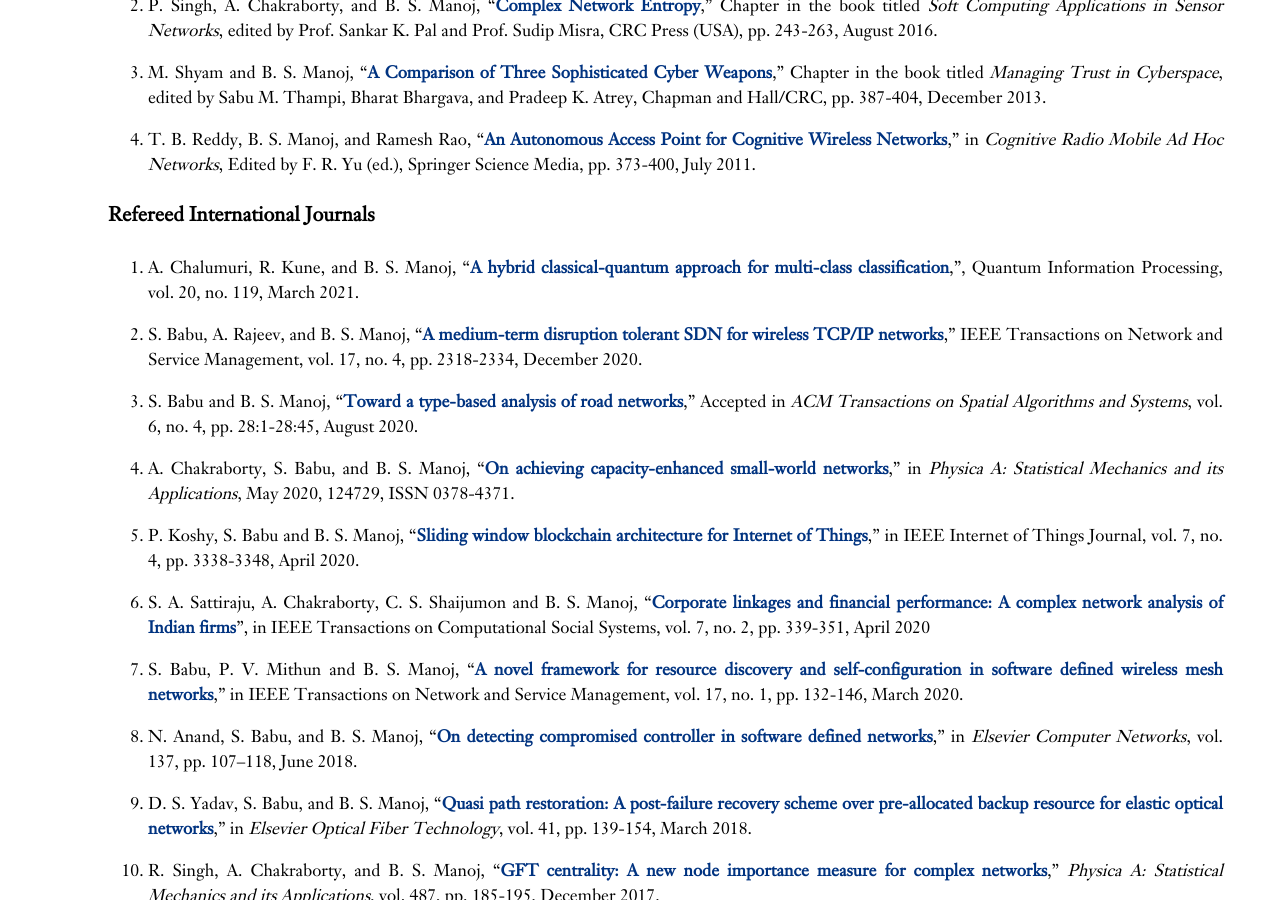
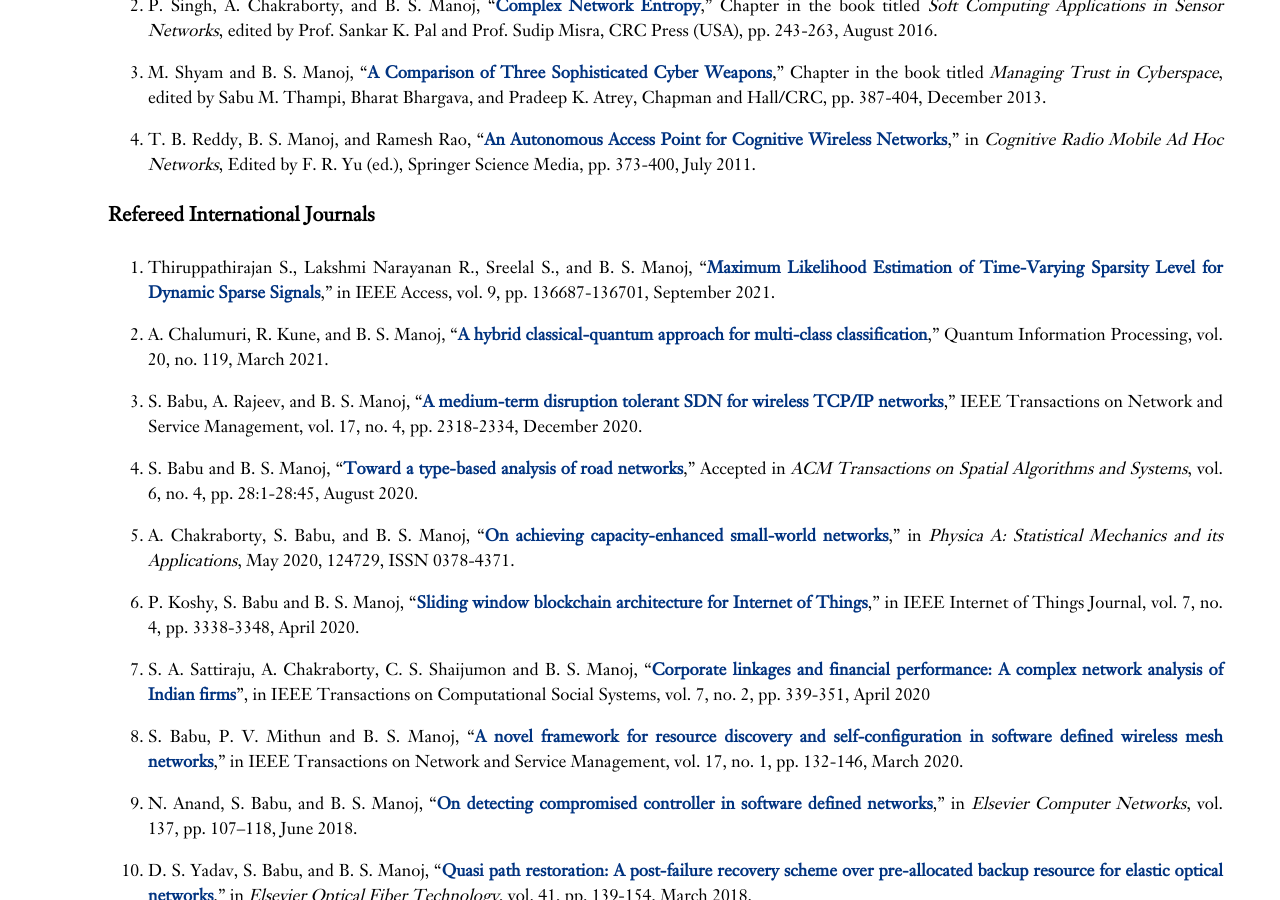
Before and after one commit to iist-sysnet/iist-sysnet.github.io, a Jekyll site: the page built from publications.md, in a window 1280 px wide and 900 px high, scrolled down 517 px. Built offline with Jekyll 4.4.1, drawn with Linux system fonts in a browser that asks for light colours.

Commit message:
Update publications.md

```diff
--- a/publications.md
+++ b/publications.md
@@ -34,7 +34,9 @@
 
 #### Refereed International Journals
 
-17. A. Chalumuri, R. Kune, and B. S. Manoj, "[**A hybrid classical-quantum approach for multi-class classification**](https://doi.org/10.1007/s11128-021-03029-9){:target="_blank"},", Quantum Information Processing, vol. 20, no. 119, March 2021.
+18. Thiruppathirajan S., Lakshmi Narayanan R., Sreelal S., and B. S. Manoj, "[**Maximum Likelihood Estimation of Time-Varying Sparsity Level for Dynamic Sparse Signals**](https://doi.org/10.1109/ACCESS.2021.3113871){:target="_blank"}," in IEEE Access, vol. 9, pp. 136687-136701, September 2021.
+
+17. A. Chalumuri, R. Kune, and B. S. Manoj, "[**A hybrid classical-quantum approach for multi-class classification**](https://doi.org/10.1007/s11128-021-03029-9){:target="_blank"}," Quantum Information Processing, vol. 20, no. 119, March 2021.
 
 16. S. Babu, A. Rajeev, and B. S. Manoj, "[**A medium-term disruption tolerant SDN for wireless TCP/IP networks**](https://doi.org/10.1109/TNSM.2020.3023889){:target="_blank"}," IEEE Transactions on Network and Service Management, vol. 17, no. 4, pp. 2318-2334, December 2020.
 
```
